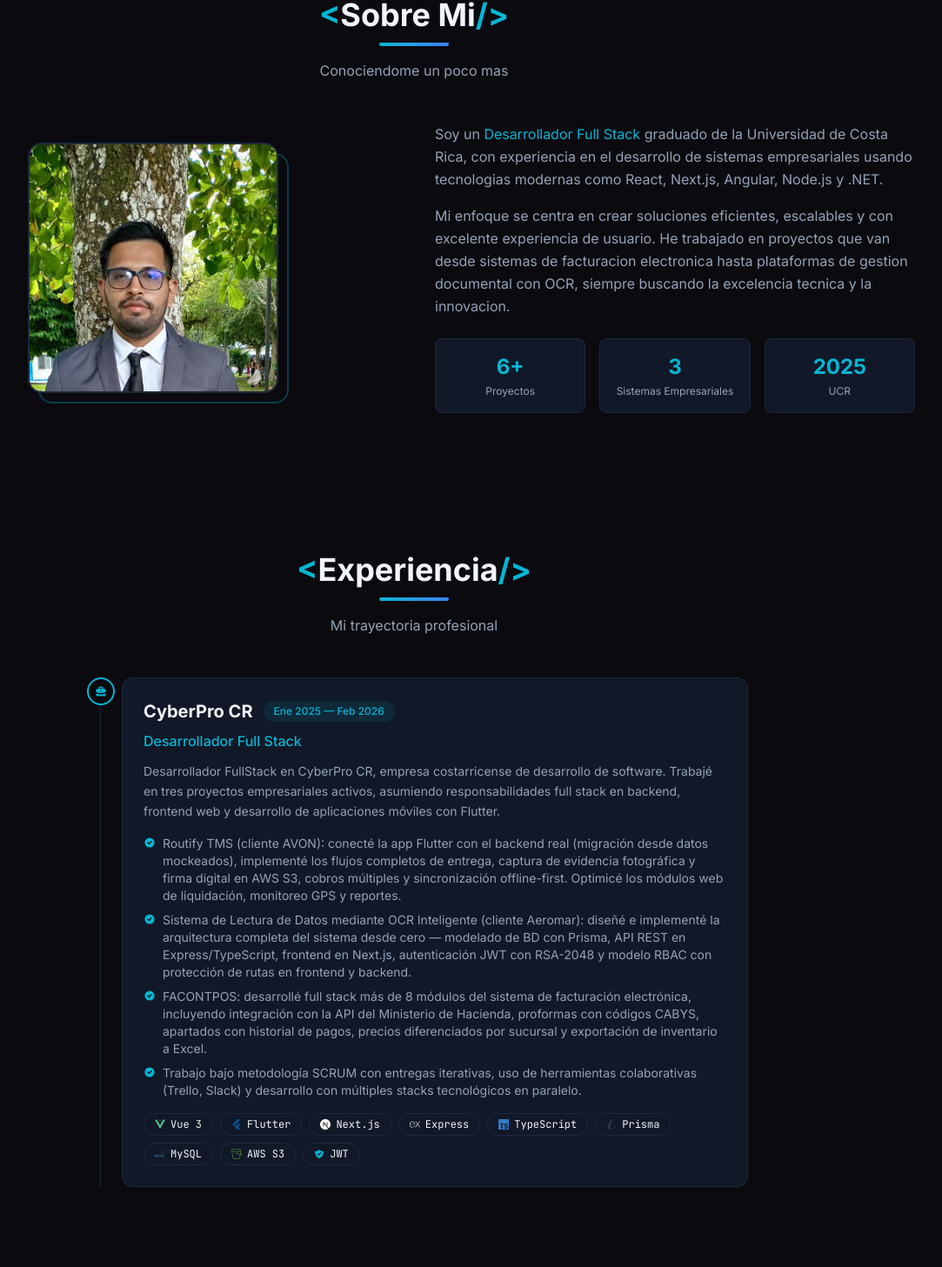
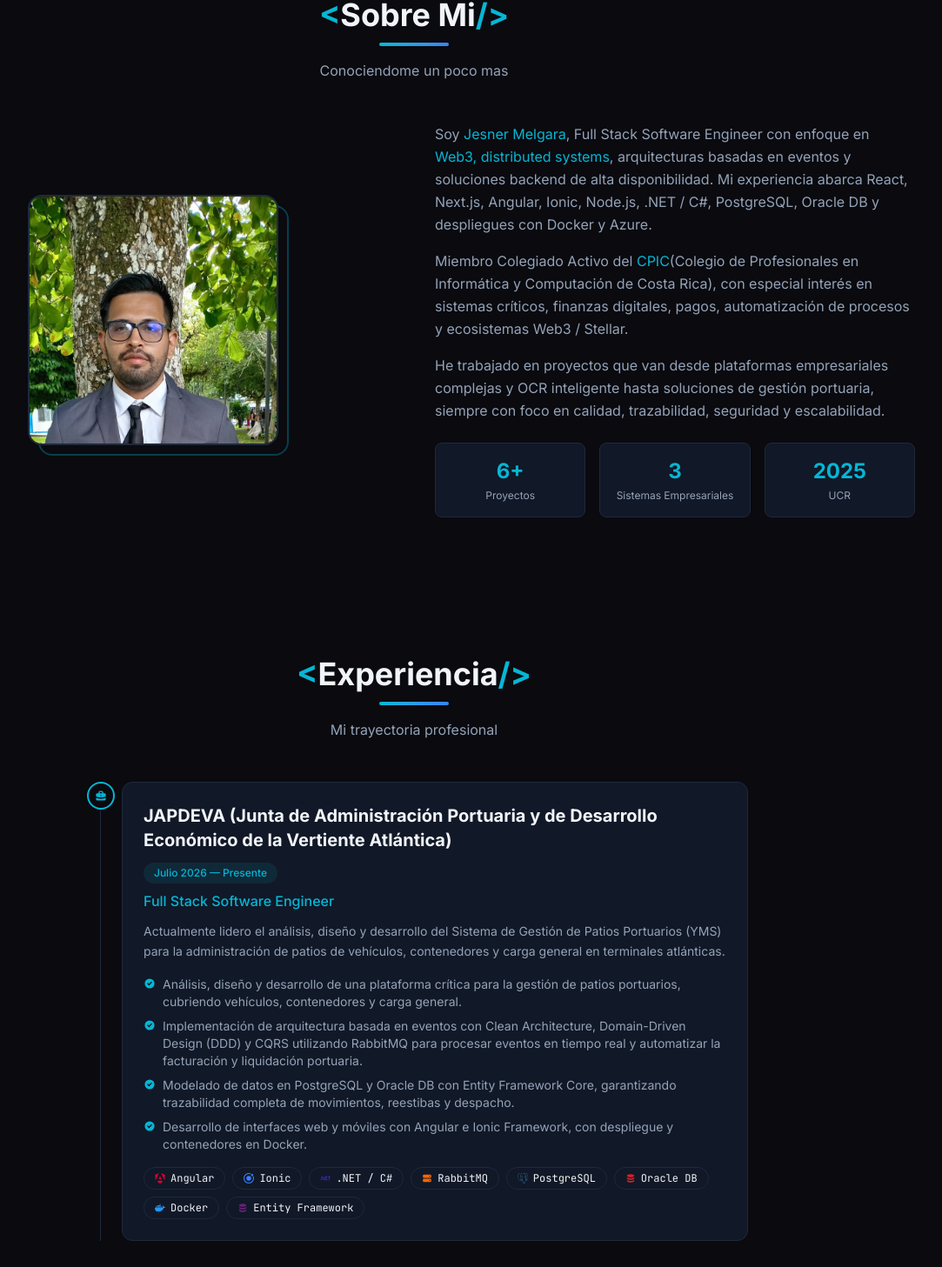
Before and after one commit to JesnerMM/portafolio, a Next.js app: page / in a window 1280 px wide. Shown: the part 883-2340 px from the top of the page at 87% size, without its empty margins (164-1247 px from the left). Built offline with nearby package versions, Linux system fonts and the light colour scheme.

Commit message:
Update portfolio profile for Web3 and current experience

```diff
--- a/src/app/layout.tsx
+++ b/src/app/layout.tsx
@@ -13,17 +13,21 @@
 });
 
 export const metadata: Metadata = {
-  title: "Jesner Melgara | Desarrollador Full Stack",
+  title: "Jesner Melgara | Full Stack Software Engineer | Web3 & Distributed Systems",
   description:
-    "Portafolio profesional de Jesner Melgara - Desarrollador Full Stack especializado en React, Next.js, Angular, .NET y más.",
+    "Portafolio profesional de Jesner Melgara - Full Stack Software Engineer especializado en Web3, distributed systems, .NET, Angular, Next.js, arquitectura basada en eventos y soluciones fintech.",
   keywords: [
-    "Desarrollador Full Stack",
+    "Full Stack Software Engineer",
+    "Web3",
+    "Stellar",
+    "Distributed Systems",
     "Next.js",
     "React",
     "Angular",
     ".NET",
     "TypeScript",
     "Costa Rica",
+    "CPIC",
   ],
   authors: [{ name: "Jesner Melgara" }],
 };
--- a/src/components/sections/AboutSection.tsx
+++ b/src/components/sections/AboutSection.tsx
@@ -52,16 +52,22 @@
             viewport={{ once: true }}
           >
             <p className="mb-4 leading-relaxed text-text-secondary">
-              Soy un <span className="text-primary">Desarrollador Full Stack</span> graduado
-              de la Universidad de Costa Rica, con experiencia en el desarrollo de
-              sistemas empresariales usando tecnologias modernas como React, Next.js,
-              Angular, Node.js y .NET.
+              Soy <span className="text-primary">Jesner Melgara</span>, Full Stack
+              Software Engineer con enfoque en <span className="text-primary">Web3, distributed systems</span>,
+              arquitecturas basadas en eventos y soluciones backend de alta disponibilidad.
+              Mi experiencia abarca React, Next.js, Angular, Ionic, Node.js, .NET / C#,
+              PostgreSQL, Oracle DB y despliegues con Docker y Azure.
+            </p>
+            <p className="mb-4 leading-relaxed text-text-secondary">
+              Miembro Colegiado Activo del <span className="text-primary">CPIC</span>
+              (Colegio de Profesionales en Informática y Computación de Costa Rica),
+              con especial interés en sistemas críticos, finanzas digitales, pagos,
+              automatización de procesos y ecosistemas Web3 / Stellar.
             </p>
             <p className="mb-6 leading-relaxed text-text-secondary">
-              Mi enfoque se centra en crear soluciones eficientes, escalables y con
-              excelente experiencia de usuario. He trabajado en proyectos que van desde
-              sistemas de facturacion electronica hasta plataformas de gestion documental
-              con OCR, siempre buscando la excelencia tecnica y la innovacion.
+              He trabajado en proyectos que van desde plataformas empresariales complejas
+              y OCR inteligente hasta soluciones de gestión portuaria, siempre con foco en
+              calidad, trazabilidad, seguridad y escalabilidad.
             </p>
 
             {/* Stats */}
--- a/src/components/sections/HeroSection.tsx
+++ b/src/components/sections/HeroSection.tsx
@@ -5,9 +5,9 @@
 import { HiArrowDown, HiDownload } from "react-icons/hi";
 
 const roles = [
-  "Desarrollador Full Stack",
-  "Ingeniero de Software",
-  "Desarrollador Web",
+  "Full Stack Software Engineer | Web3 & Distributed Systems",
+  "Software Engineer • Event-Driven Architectures",
+  "Web3 & Distributed Systems",
 ];
 
 export default function HeroSection() {
--- a/src/components/sections/ProjectsSection.tsx
+++ b/src/components/sections/ProjectsSection.tsx
@@ -12,7 +12,6 @@
 const filters = [
   { label: "Todos", value: "todos" },
   { label: "Profesional", value: "profesional" },
-  { label: "Academico", value: "academico" },
 ] as const;
 
 type FilterValue = (typeof filters)[number]["value"];
@@ -30,8 +29,8 @@
     <section id="proyectos" className="px-4 py-20">
       <div className="mx-auto max-w-6xl">
         <SectionTitle
-          title="Proyectos"
-          subtitle="Algunos de mis trabajos mas destacados"
+          title="Key Engineering Projects"
+          subtitle="Selected work across distributed systems, fintech, and enterprise platforms"
         />
 
         {/* Filters */}
--- a/src/components/ui/ProjectCard.tsx
+++ b/src/components/ui/ProjectCard.tsx
@@ -54,14 +54,8 @@
           <h3 className="text-lg font-semibold transition-colors group-hover:text-primary">
             {project.title}
           </h3>
-          <span
-            className={`rounded-full px-2 py-0.5 text-xs ${
-              project.category === "profesional"
-                ? "bg-primary/10 text-primary"
-                : "bg-accent/10 text-accent"
-            }`}
-          >
-            {project.category === "profesional" ? "Profesional" : "Academico"}
+          <span className="rounded-full bg-primary/10 px-2 py-0.5 text-xs text-primary">
+            Profesional
           </span>
         </div>
         <p className="mb-4 text-sm leading-relaxed text-text-secondary">
--- a/src/components/ui/ProjectModal.tsx
+++ b/src/components/ui/ProjectModal.tsx
@@ -74,16 +74,8 @@
             <div className="p-6">
               <div className="mb-4 flex items-center gap-3">
                 <h2 className="text-2xl font-bold">{project.title}</h2>
-                <span
-                  className={`rounded-full px-3 py-1 text-xs font-medium ${
-                    project.category === "profesional"
-                      ? "bg-primary/10 text-primary"
-                      : "bg-accent/10 text-accent"
-                  }`}
-                >
-                  {project.category === "profesional"
-                    ? "Profesional"
-                    : "Academico"}
+                <span className="rounded-full bg-primary/10 px-3 py-1 text-xs font-medium text-primary">
+                  Profesional
                 </span>
               </div>
 
--- a/src/data/experience.ts
+++ b/src/data/experience.ts
@@ -8,16 +8,45 @@
   SiVuedotjs,
   SiFlutter,
   SiAmazons3,
+  SiAngular,
+  SiIonic,
+  SiDotnet,
+  SiPostgresql,
+  SiDocker,
 } from "react-icons/si";
-import { HiShieldCheck } from "react-icons/hi";
+import { HiShieldCheck, HiDatabase, HiServer } from "react-icons/hi";
 
 export const experiences: ExperienceItem[] = [
   {
+    company:
+      "JAPDEVA (Junta de Administración Portuaria y de Desarrollo Económico de la Vertiente Atlántica)",
+    role: "Full Stack Software Engineer",
+    period: "Julio 2026 — Presente",
+    description:
+      "Actualmente lidero el análisis, diseño y desarrollo del Sistema de Gestión de Patios Portuarios (YMS) para la administración de patios de vehículos, contenedores y carga general en terminales atlánticas.",
+    achievements: [
+      "Análisis, diseño y desarrollo de una plataforma crítica para la gestión de patios portuarios, cubriendo vehículos, contenedores y carga general.",
+      "Implementación de arquitectura basada en eventos con Clean Architecture, Domain-Driven Design (DDD) y CQRS utilizando RabbitMQ para procesar eventos en tiempo real y automatizar la facturación y liquidación portuaria.",
+      "Modelado de datos en PostgreSQL y Oracle DB con Entity Framework Core, garantizando trazabilidad completa de movimientos, reestibas y despacho.",
+      "Desarrollo de interfaces web y móviles con Angular e Ionic Framework, con despliegue y contenedores en Docker.",
+    ],
+    technologies: [
+      { name: "Angular", icon: SiAngular, color: "#DD0031" },
+      { name: "Ionic", icon: SiIonic, color: "#3880FF" },
+      { name: ".NET / C#", icon: SiDotnet, color: "#512BD4" },
+      { name: "RabbitMQ", icon: HiServer, color: "#FF6600" },
+      { name: "PostgreSQL", icon: SiPostgresql, color: "#336791" },
+      { name: "Oracle DB", icon: HiDatabase, color: "#D91F26" },
+      { name: "Docker", icon: SiDocker, color: "#2496ED" },
+      { name: "Entity Framework", icon: HiDatabase, color: "#68217A" },
+    ],
+  },
+  {
     company: "CyberPro CR",
     role: "Desarrollador Full Stack",
-    period: "Ene 2025 — Feb 2026",
+    period: "Enero 2025 — Junio 2026",
     description:
-      "Desarrollador FullStack en CyberPro CR, empresa costarricense de desarrollo de software. Trabajé en tres proyectos empresariales activos, asumiendo responsabilidades full stack en backend, frontend web y desarrollo de aplicaciones móviles con Flutter.",
+      "Desarrollé y evolucioné soluciones empresariales con foco en aplicaciones full stack, plataformas de gestión, OCR inteligente, facturación electrónica y experiencias móviles/offline-first.",
     achievements: [
       "Routify TMS (cliente AVON): conecté la app Flutter con el backend real (migración desde datos mockeados), implementé los flujos completos de entrega, captura de evidencia fotográfica y firma digital en AWS S3, cobros múltiples y sincronización offline-first. Optimicé los módulos web de liquidación, monitoreo GPS y reportes.",
       "Sistema de Lectura de Datos mediante OCR Inteligente (cliente Aeromar): diseñé e implementé la arquitectura completa del sistema desde cero — modelado de BD con Prisma, API REST en Express/TypeScript, frontend en Next.js, autenticación JWT con RSA-2048 y modelo RBAC con protección de rutas en frontend y backend.",
--- a/src/data/projects.ts
+++ b/src/data/projects.ts
@@ -203,10 +203,10 @@
     id: "solitel-oij",
     title: "Solitel - OIJ",
     shortDescription:
-      "Prototipo académico para el OIJ de Costa Rica que gestiona solicitudes de información telefónica en casos judiciales, construido con Clean Architecture, principios SOLID y metodología RUP.",
+      "Sistema de gestión para solicitudes de análisis de información telefónica en casos judiciales, construido con Clean Architecture, principios SOLID y flujo de aprobación multirol.",
     fullDescription:
-      "Prototipo desarrollado en colaboración directa con el Organismo de Investigación Judicial (OIJ) de Costa Rica, con requerimientos levantados mediante entrevistas con las partes interesadas reales del organismo. El sistema gestiona el ciclo completo de solicitudes de análisis de información telefónica en casos judiciales.\n\nEl backend fue construido en .NET 8 sobre Clean Architecture con cinco capas bien delimitadas: BC (núcleo del dominio: entidades, reglas de negocio y constantes), BW (casos de uso e interfaces de contratos), DA (acceso a datos con Entity Framework Core y patrón Repository), SG (servicios generales externos) y la capa de API (controladores, DTOs y punto de composición de dependencias). Las dependencias fluyen estrictamente hacia adentro, garantizando que el núcleo del negocio sea independiente de cualquier framework o infraestructura.\n\nMi rol fue full stack: diseñé la arquitectura del backend, desarrollé el módulo completo de solicitudes de análisis con CRUD de requerimientos y endpoint de aprobación, implementé el sistema de roles y permisos en el frontend Angular, actualicé el módulo de inicio de sesión, y creé los CRUDs de proveedor y oficina. El proyecto siguió la metodología RUP con sus cuatro fases: inicio, elaboración, construcción y transición.",
-    category: "academico",
+      "Proyecto de ingeniería desarrollado en colaboración directa con el Organismo de Investigación Judicial (OIJ) de Costa Rica, con requerimientos levantados mediante entrevistas con las partes interesadas reales del organismo. El sistema gestiona el ciclo completo de solicitudes de análisis de información telefónica en casos judiciales.\n\nEl backend fue construido en .NET 8 sobre Clean Architecture con cinco capas bien delimitadas: BC (núcleo del dominio: entidades, reglas de negocio y constantes), BW (casos de uso e interfaces de contratos), DA (acceso a datos con Entity Framework Core y patrón Repository), SG (servicios generales externos) y la capa de API (controladores, DTOs y punto de composición de dependencias). Las dependencias fluyen estrictamente hacia adentro, garantizando que el núcleo del negocio sea independiente de cualquier framework o infraestructura.\n\nMi rol fue full stack: diseñé la arquitectura del backend, desarrollé el módulo completo de solicitudes de análisis con CRUD de requerimientos y endpoint de aprobación, implementé el sistema de roles y permisos en el frontend Angular, actualicé el módulo de inicio de sesión, y creé los CRUDs de proveedor y oficina. El proyecto siguió la metodología RUP con sus cuatro fases: inicio, elaboración, construcción y transición.",
+    category: "profesional",
     technologies: [
       { name: "Angular", icon: SiAngular, color: "#DD0031" },
       { name: ".NET 8 / C#", icon: SiDotnet, color: "#512BD4" },
@@ -233,55 +233,31 @@
     ],
   },
   {
-    id: "cupones-online",
-    title: "Sistema de Venta de Cupones Online",
+    id: "microservicios-pagos-qr",
+    title: "Microservicios con Pagos QR y Protocolo ISO 8583",
     shortDescription:
-      "Plataforma de cupones de descuento con panel web en React, dos APIs en .NET 8 y PHP, y app móvil híbrida en Ionic/Angular para el canje de cupones.",
+      "Arquitectura de microservicios distribuidos en .NET 8 para pagos QR, validación con algoritmo de Luhn, integración con gateways y despliegue en Azure.",
     fullDescription:
-      "Plataforma completa para la gestión y canje de cupones de descuento para comercios locales, desarrollada como proyecto académico con una arquitectura multi-capa y múltiples stacks tecnológicos.\n\nEl sistema cuenta con tres componentes principales: un panel administrativo web en React con Bootstrap para la gestión de empresas, categorías, cupones y promociones; dos backends complementarios: uno en .NET 8 con Clean Architecture de cinco capas (BC, BW, DA, SG y API) usando Entity Framework Core y SQL Server, y otro en PHP con arquitectura en capas (Business, Data, Presentation); y una aplicación móvil híbrida en Ionic + Angular con Capacitor para el canje de cupones por parte de los usuarios finales.\n\nLas funcionalidades principales incluyen CRUD completo de cupones con categorías y empresas, gestión de promociones con condiciones de uso, carrito de canje, historial de compras del usuario y geolocalización de cupones cercanos.",
-    category: "academico",
+      "Proyecto de ingeniería orientado a pagos digitales y finanzas electrónicas, diseñado como una solución distribuida en microservicios con .NET 8. La arquitectura separa responsabilidades operativas y de negocio para manejar transacciones, validaciones, integración con pasarelas de pago y auditoría de eventos de forma segura y escalable.\n\nEntre los elementos clave destacan la validación de datos con algoritmos de Luhn, el manejo de mensajes con protocolo ISO 8583, la integración con gateways de pago y la orquestación de procesos críticos mediante servicios desacoplados. El proyecto refleja mi interés y capacidad para construir sistemas de alta confiabilidad, con foco en pagos, trazabilidad, seguridad y rendimiento en entornos cloud.\n\nEste tipo de soluciones son especialmente relevantes en ecosistemas fintech y Web3, donde la integridad de las transacciones y la automatización de flujos son fundamentales.",
+    category: "profesional",
     technologies: [
-      { name: "React", icon: SiReact, color: "#61DAFB" },
-      { name: "PHP", icon: SiPhp, color: "#777BB4" },
       { name: ".NET 8 / C#", icon: SiDotnet, color: "#512BD4" },
+      { name: "Microservicios", icon: HiServer, color: "#22C55E" },
+      { name: "ISO 8583", icon: HiShieldCheck, color: "#F59E0B" },
+      { name: "Azure", icon: HiServer, color: "#0078D4" },
       { name: "Entity Framework", icon: HiDatabase, color: "#68217A" },
-      { name: "Ionic", icon: SiIonic, color: "#3880FF" },
-      { name: "Capacitor", icon: SiCapacitor, color: "#119EFF" },
       { name: "SQL Server", icon: HiServer, color: "#CC2927" },
-      { name: "MySQL", icon: SiMysql, color: "#4479A1" },
+      { name: "RabbitMQ", icon: HiServer, color: "#FF6600" },
     ],
     features: [
-      "Panel web en React con CRUD completo de empresas, categorías, cupones y promociones",
-      "Backend .NET 8 con Clean Architecture de 5 capas: BC, BW, DA, SG y API",
-      "Backend PHP con arquitectura en capas: Business, Data y Presentation",
-      "App móvil híbrida en Ionic + Angular con carrito de canje y geolocalización",
-      "Entity Framework Core con patrón Repository para acceso a datos en el backend .NET",
-      "Gestión de compras con detalle de canje e historial de transacciones del usuario",
+      "Arquitectura de microservicios distribuidos en .NET 8 con separación clara por dominios y responsabilidades",
+      "Integración con pasarelas de pago y manejo de transacciones QR con validación de Luhn",
+      "Implementación de flujo ISO 8583 para interoperabilidad con sistemas financieros y terminales de pago",
+      "Diseño orientado a trazabilidad, seguridad y alta disponibilidad para procesos críticos de finanzas",
+      "Despliegue y operación en Azure con foco en resiliencia, monitoreo y escalabilidad",
     ],
-    imageGroups: [
-      {
-        label: "Panel Administrador",
-        images: [
-          cuponesAdmin1, cuponesAdmin2, cuponesAdmin3, cuponesAdmin4,
-          cuponesAdmin5, cuponesAdmin6, cuponesAdmin7,
-        ],
-      },
-      {
-        label: "App Cliente",
-        images: [
-          cuponesClient1, cuponesClient2, cuponesClient3, cuponesClient4,
-          cuponesClient5, cuponesClient6, cuponesClient7, cuponesClient8,
-          cuponesClient9, cuponesClient10, cuponesClient11,
-        ],
-      },
-      {
-        label: "Portal Empresa",
-        images: [
-          cuponesEmpresa1, cuponesEmpresa2, cuponesEmpresa3,
-          cuponesEmpresa4, cuponesEmpresa5, cuponesEmpresa6,
-        ],
-      },
-    ],
+    imageGroups: [],
+    imagesRestricted: true,
   },
   {
     id: "gestion-hotelera",
@@ -290,7 +266,7 @@
       "Sistema hotelero completo con sitio web para clientes y panel administrativo en Angular 18, API REST en .NET 8 con arquitectura DDD y cuatro capas de dominio.",
     fullDescription:
       "Sistema integral de gestión hotelera compuesto por tres partes: un sitio web para clientes (Angular 18 + Google Maps), un panel administrativo (Angular 18 + Angular Material) y una API REST (.NET 8 + Entity Framework Core + SQL Server).\n\nEl sitio del cliente incluye un wizard de reservaciones multi-paso con verificación de disponibilidad en tiempo real y sugerencia de alternativas, galería de habitaciones, tarifas por tipo y temporada, mapa interactivo con Google Maps API y geolocalización, carruseles de ofertas y publicidad, y formulario de contacto. El panel administrativo permite gestionar y exportar reservaciones a PDF (jsPDF), controlar la disponibilidad de habitaciones por fecha, crear ofertas y promociones con rangos y descuentos, configurar precios por temporada alta, y editar el contenido de todas las páginas del sitio mediante un CMS integrado.\n\nEl backend se construyó con arquitectura orientada al dominio (DDD) con cuatro capas: API (controladores para Habitación, Reserva, Oferta, Publicidad, Temporada, Tarifas, Facilidad, Contacto y Autenticación), Aplicación (DTOs y servicios de aplicación), Dominio (entidades, interfaces y servicios de dominio) e Infraestructura (repositorios, persistencia con Entity Framework Core y seguridad). Desarrollado con metodología SCRUM.",
-    category: "academico",
+    category: "profesional",
     technologies: [
       { name: "Angular 18", icon: SiAngular, color: "#DD0031" },
       { name: ".NET 8 / C#", icon: SiDotnet, color: "#512BD4" },
--- a/src/data/skills.ts
+++ b/src/data/skills.ts
@@ -15,80 +15,92 @@
   SiNodedotjs,
   SiExpress,
   SiDotnet,
-  SiPhp,
   SiPrisma,
   SiMysql,
   SiSqlite,
-  SiMongodb,
   SiAmazons3,
   SiGit,
   SiGithub,
   SiDocker,
   SiPostman,
   SiFigma,
-  SiTrello,
   SiSwagger,
   SiPostgresql,
 } from "react-icons/si";
 import { VscVscode } from "react-icons/vsc";
-import { HiServer, HiDatabase, HiCode, HiCog } from "react-icons/hi";
+import { HiServer, HiDatabase, HiCode, HiCog, HiShieldCheck } from "react-icons/hi";
 
 export const skillCategories: SkillCategory[] = [
   {
-    title: "Frontend",
+    title: "Backend & Arquitectura",
+    icon: HiServer,
+    skills: [
+      { name: ".NET / C#", icon: SiDotnet, color: "#512BD4" },
+      { name: "Node.js", icon: SiNodedotjs, color: "#339933" },
+      { name: "Express", icon: SiExpress, color: "#ffffff" },
+      { name: "RabbitMQ", icon: HiServer, color: "#FF6600" },
+      { name: "Clean Architecture", icon: HiCog, color: "#22D3EE" },
+      { name: "CQRS", icon: HiCog, color: "#8B5CF6" },
+      { name: "DDD", icon: HiDatabase, color: "#A78BFA" },
+      { name: "Event-Driven Architecture", icon: HiServer, color: "#22C55E" },
+      { name: "RESTful APIs", icon: HiServer, color: "#06B6D4" },
+    ],
+  },
+  {
+    title: "Frontend & Mobile",
     icon: HiCode,
     skills: [
       { name: "React", icon: SiReact, color: "#61DAFB" },
       { name: "Next.js", icon: SiNextdotjs, color: "#ffffff" },
       { name: "Angular", icon: SiAngular, color: "#DD0031" },
+      { name: "Vue 3", icon: SiVuedotjs, color: "#4FC08D" },
+      { name: "Ionic Framework", icon: SiIonic, color: "#3880FF" },
+      { name: "Flutter", icon: SiFlutter, color: "#02569B" },
       { name: "TypeScript", icon: SiTypescript, color: "#3178C6" },
       { name: "JavaScript", icon: SiJavascript, color: "#F7DF1E" },
+      { name: "Tailwind CSS", icon: SiTailwindcss, color: "#06B6D4" },
+      { name: "Dart", icon: SiDart, color: "#0175C2" },
       { name: "HTML5", icon: SiHtml5, color: "#E34F26" },
       { name: "CSS3", icon: SiCss3, color: "#1572B6" },
-      { name: "TailwindCSS", icon: SiTailwindcss, color: "#06B6D4" },
-      { name: "Vue 3", icon: SiVuedotjs, color: "#4FC08D" },
-      { name: "Ionic", icon: SiIonic, color: "#3880FF" },
-      { name: "Flutter", icon: SiFlutter, color: "#02569B" },
-      { name: "Dart", icon: SiDart, color: "#0175C2" },
     ],
   },
   {
-    title: "Backend",
-    icon: HiServer,
+    title: "Bases de Datos & ORM",
+    icon: HiDatabase,
     skills: [
-      { name: "Node.js", icon: SiNodedotjs, color: "#339933" },
-      { name: "Express", icon: SiExpress, color: "#ffffff" },
-      { name: ".NET / C#", icon: SiDotnet, color: "#512BD4" },
-      { name: "PHP", icon: SiPhp, color: "#777BB4" },
-      { name: "Prisma", icon: SiPrisma, color: "#2D3748" },
-      { name: "Entity Framework", icon: HiDatabase, color: "#68217A" },
-      { name: "Mongoose", icon: SiMongodb, color: "#47A248" },
+      { name: "PostgreSQL", icon: SiPostgresql, color: "#336791" },
+      { name: "Oracle DB", icon: HiDatabase, color: "#D91F26" },
+      { name: "SQL Server", icon: HiDatabase, color: "#CC2927" },
+      { name: "MySQL", icon: SiMysql, color: "#4479A1" },
+      { name: "SQLite", icon: SiSqlite, color: "#003B57" },
+      { name: "Prisma ORM", icon: SiPrisma, color: "#2D3748" },
+      { name: "EF Core", icon: HiDatabase, color: "#68217A" },
     ],
   },
   {
-  title: "Bases de Datos",
-  icon: HiDatabase,
-  skills: [
-    { name: "MySQL", icon: SiMysql, color: "#4479A1" },
-    { name: "PostgreSQL", icon: SiPostgresql, color: "#336791" },
-    { name: "SQL Server", icon: HiDatabase, color: "#CC2927" },
-    { name: "SQLite", icon: SiSqlite, color: "#003B57" },
-    { name: "MongoDB", icon: SiMongodb, color: "#47A248" },
-  ],
-},
+    title: "Web3 & FinTech",
+    icon: HiShieldCheck,
+    skills: [
+      { name: "Stellar Network", icon: HiShieldCheck, color: "#06B6D4" },
+      { name: "Freighter Wallet", icon: HiShieldCheck, color: "#22C55E" },
+      { name: "USDC Trustlines", icon: HiShieldCheck, color: "#14B8A6" },
+      { name: "ISO 8583", icon: HiShieldCheck, color: "#F59E0B" },
+      { name: "Firmas Criptográficas (RSA/SHA)", icon: HiShieldCheck, color: "#8B5CF6" },
+    ],
+  },
   {
-    title: "Herramientas",
+    title: "DevOps & Cloud",
     icon: HiCog,
     skills: [
       { name: "Git", icon: SiGit, color: "#F05032" },
       { name: "GitHub", icon: SiGithub, color: "#ffffff" },
       { name: "Docker", icon: SiDocker, color: "#2496ED" },
-      { name: "Postman", icon: SiPostman, color: "#FF6C37" },
-      { name: "Figma", icon: SiFigma, color: "#F24E1E" },
-      { name: "VS Code", icon: VscVscode, color: "#007ACC" },
-      { name: "Trello", icon: SiTrello, color: "#0052CC" },
+      { name: "Azure", icon: HiServer, color: "#0078D4" },
       { name: "AWS S3", icon: SiAmazons3, color: "#569A31" },
       { name: "Swagger", icon: SiSwagger, color: "#85EA2D" },
+      { name: "Postman", icon: SiPostman, color: "#FF6C37" },
+      { name: "VS Code", icon: VscVscode, color: "#007ACC" },
+      { name: "Figma", icon: SiFigma, color: "#F24E1E" },
     ],
   },
 ];
--- a/src/types/index.ts
+++ b/src/types/index.ts
@@ -16,7 +16,7 @@
   title: string;
   shortDescription: string;
   fullDescription: string;
-  category: "profesional" | "academico";
+  category: "profesional";
   technologies: TechItem[];
   features: string[];
   imageGroups: ImageGroup[];
```
Also changed, not shown: 1 other file (tests, documents, lock files or other folders).
